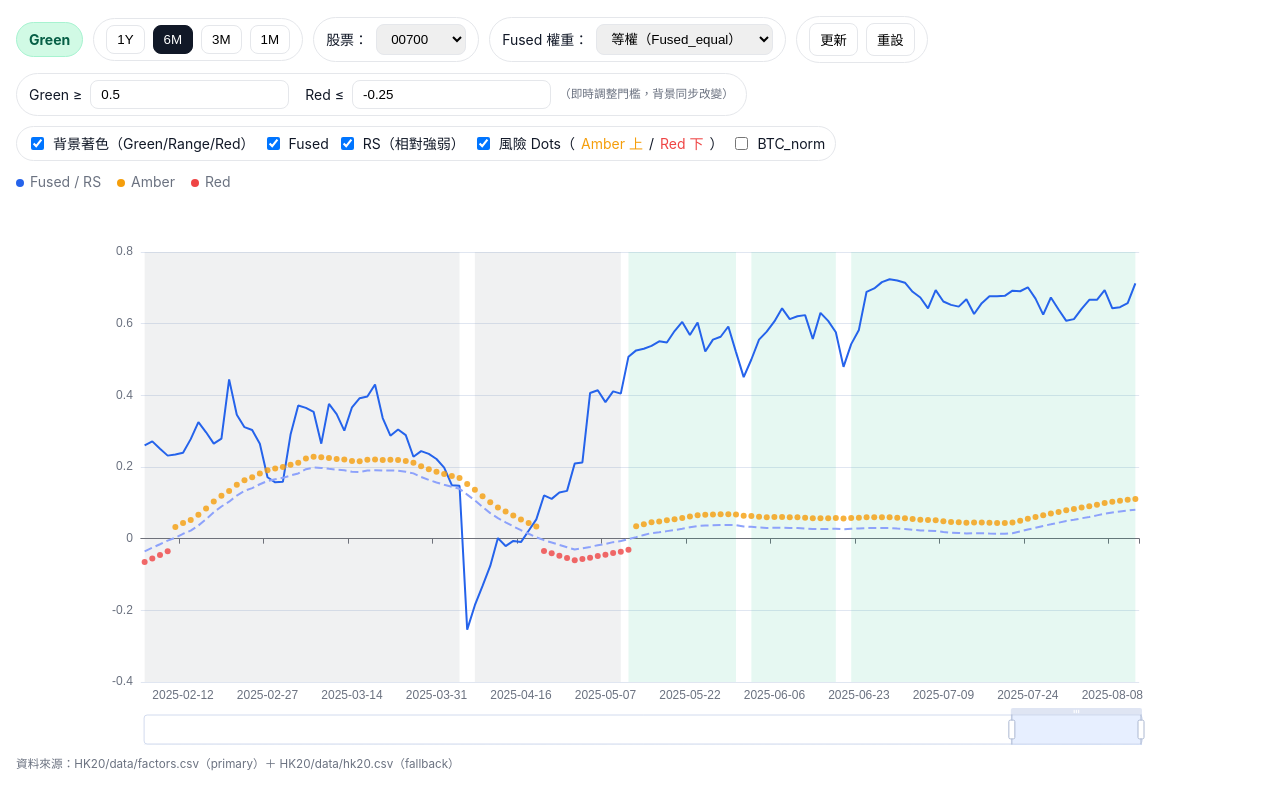
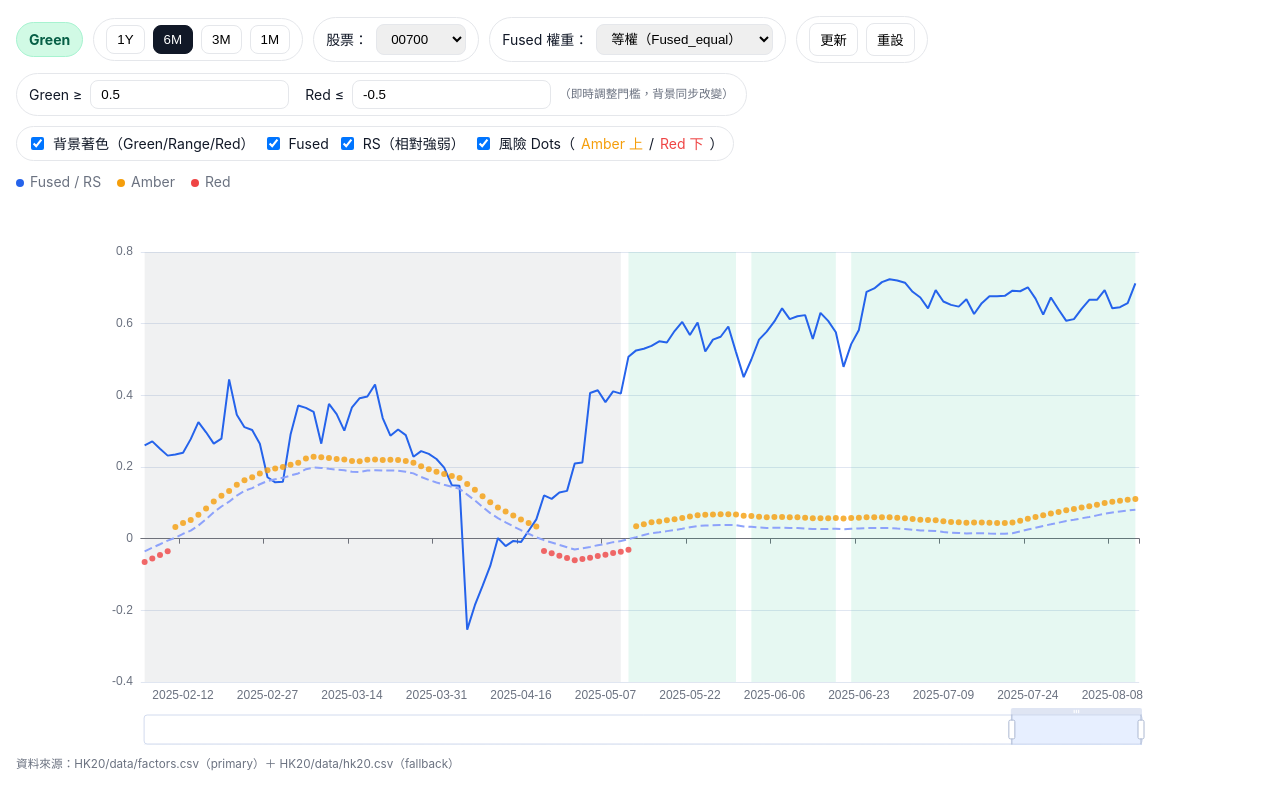
Before and after one commit to edwardchin811227/HK20, a plain HTML site: page index.html in a window 1280 px wide. Both pictures are taken after a click on the button "重設". Drawn offline with nearby package versions, Linux system fonts and the light colour scheme.

Commit message:
fix stock code and hide BTC option

```diff
--- a/index.html
+++ b/index.html
@@ -58,7 +58,7 @@ hr{border:none;border-top:1px solid var(--border);margin:8px 0}
       <label>股票：</label>
       <select id="stockSel">
         <!-- 20 檔（照你的 repo 常用的）-->
-        <option>00700</option><option>00988</option><option>03690</option><option>01024</option><option>01810</option>
+        <option>00700</option><option>09988</option><option>03690</option><option>01024</option><option>01810</option>
         <option>09618</option><option>00388</option><option>02318</option><option>03988</option><option>00939</option>
         <option>09888</option><option>00005</option><option>01211</option><option>09999</option><option>09626</option>
         <option>09961</option><option>01398</option><option>00857</option><option>00883</option><option>00981</option>
@@ -85,7 +85,7 @@ hr{border:none;border-top:1px solid var(--border);margin:8px 0}
       <label>Green ≥</label>
       <input id="thGreen" type="number" step="0.05" value="0.50">
       <label style="margin-left:8px">Red ≤</label>
-      <input id="thRed" type="number" step="0.05" value="-0.25">
+      <input id="thRed" type="number" step="0.05" value="-0.5">
       <small>（即時調整門檻，背景同步改變）</small>
     </div>
 
@@ -94,7 +94,6 @@ hr{border:none;border-top:1px solid var(--border);margin:8px 0}
       <label class="chk"><input type="checkbox" id="fusedChk" checked> Fused</label>
       <label class="chk"><input type="checkbox" id="rsChk" checked> RS（相對強弱）</label>
       <label class="chk"><input type="checkbox" id="dotsChk" checked> 風險 Dots（<span style="color:var(--amber)">Amber 上</span> / <span style="color:var(--red)">Red 下</span>）</label>
-      <label class="chk"><input type="checkbox" id="btcChk"> BTC_norm</label>
     </div>
   </div>
 
@@ -205,7 +204,6 @@ function buildSeries(rows, opt){
   const showFused= $('#fusedChk').checked;
   const showRS   = $('#rsChk').checked;
   const showDots = $('#dotsChk').checked;
-  const showBTC  = $('#btcChk').checked;
 
   // 權重版本
   const fusedKey = ($('#wSel').value==='macro') ? 'Fused_macro' : 'Fused_equal';
@@ -215,7 +213,6 @@ function buildSeries(rows, opt){
 
   // fused / 各指標
   const fused = rows.map(r => toNum(r[fusedKey]));
-  const btc   = rows.map(r => toNum(r['BTC_norm'] ?? r['BTC']));
 
   // RS 計法（相對強弱）：用「股票當天收盤 / 自身 60d SMA」-1，再做 15d 平滑
   // （股票的 close 從 hk20.csv 取；沒資料時 RS=NaN）
@@ -310,13 +307,6 @@ function buildSeries(rows, opt){
     });
   }
 
-  if(showBTC){
-    series.push({
-      type:'line', name:'BTC_norm',
-      data: btc, symbol:'none', lineStyle:{width:1.5,color:'#ef4444',opacity:.6}, z:2
-    });
-  }
-
   if(showDots && amber.length){
     series.push({
       type:'scatter', name:'Amber',
@@ -392,17 +382,16 @@ async function main(){
 $('#btnRefresh').addEventListener('click', main);
 $('#btnReset').addEventListener('click', ()=>{
   $('#thGreen').value = 0.50;
-  $('#thRed').value   = -0.25;
+  $('#thRed').value   = -0.5;
   $('#bgChk').checked = true;
   $('#fusedChk').checked = true;
   $('#rsChk').checked  = true;
   $('#dotsChk').checked= true;
-  $('#btcChk').checked = false;
   currentRange = '6M';
   document.querySelectorAll('#rangeBtns .btn').forEach(b=>b.classList.toggle('active', b.dataset.range==='6M'));
   render();
 });
-['#thGreen','#thRed','#bgChk','#fusedChk','#rsChk','#dotsChk','#btcChk','#wSel','#stockSel']
+['#thGreen','#thRed','#bgChk','#fusedChk','#rsChk','#dotsChk','#wSel','#stockSel']
   .forEach(sel => $(sel).addEventListener('change', render));
 
 document.querySelectorAll('#rangeBtns .btn').forEach(btn=>{
```
